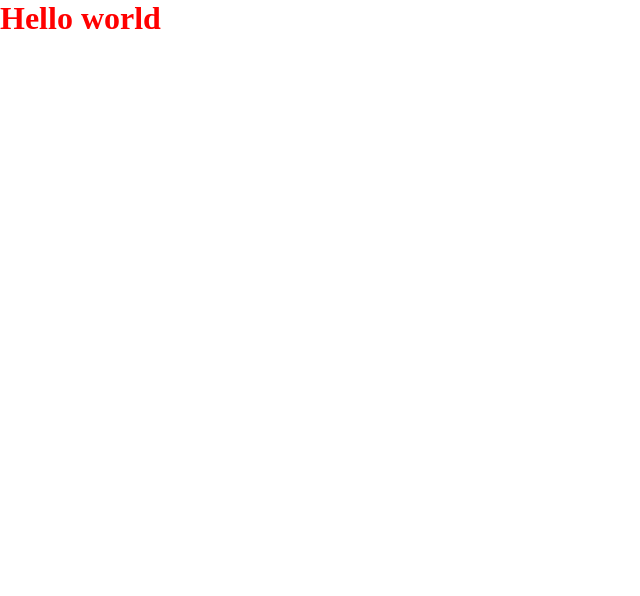
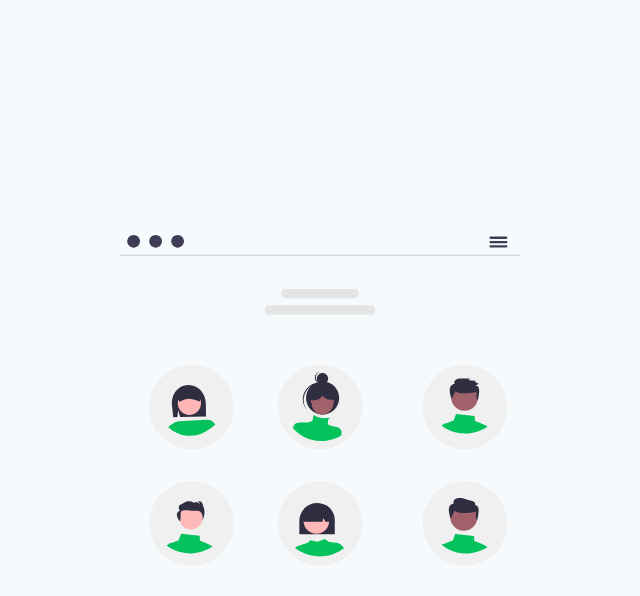
Before and after one commit to ruanvsrateira/codelandia-challenge-4, a React (Vite) app: page / in a window 1280 px wide. Shown: the top 596 px of the page, without its empty margins (0-640 px from the left). Built offline with nearby package versions, Linux system fonts and the light colour scheme.

Commit message:
feat: create left part to page

```diff
--- a/src/App.tsx
+++ b/src/App.tsx
@@ -1,7 +1,18 @@
-import { TitleStyled } from "./styles";
+import { Fragment } from "react";
+import { Main, SectionLeft, SectionRight } from "./styles";
+import Banner from "./assets/images/banner.svg";
 
 function App() {
-  return <TitleStyled>Hello world</TitleStyled>;
+  return (
+    <Fragment>
+      <Main>
+        <SectionLeft>
+          <img src={Banner} alt="Image with any user icons" />
+        </SectionLeft>
+        <SectionRight></SectionRight>
+      </Main>
+    </Fragment>
+  );
 }
 
 export default App;
--- a/src/styles.ts
+++ b/src/styles.ts
@@ -3,3 +3,24 @@ import styled from "styled-components";
 export const TitleStyled = styled.h1`
   color: red;
 `;
+
+export const Main = styled.main`
+  display: flex;
+  align-items: center;
+  justify-content: center;
+`;
+
+export const SectionLeft = styled.section`
+  display: flex;
+  align-items: center;
+  justify-content: center;
+  width: 50%;
+  height: 100vh;
+  background-color: #f7fafc;
+`;
+
+export const SectionRight = styled.section`
+  display: flex;
+  width: 50%;
+  height: 100vh;
+`;
```
